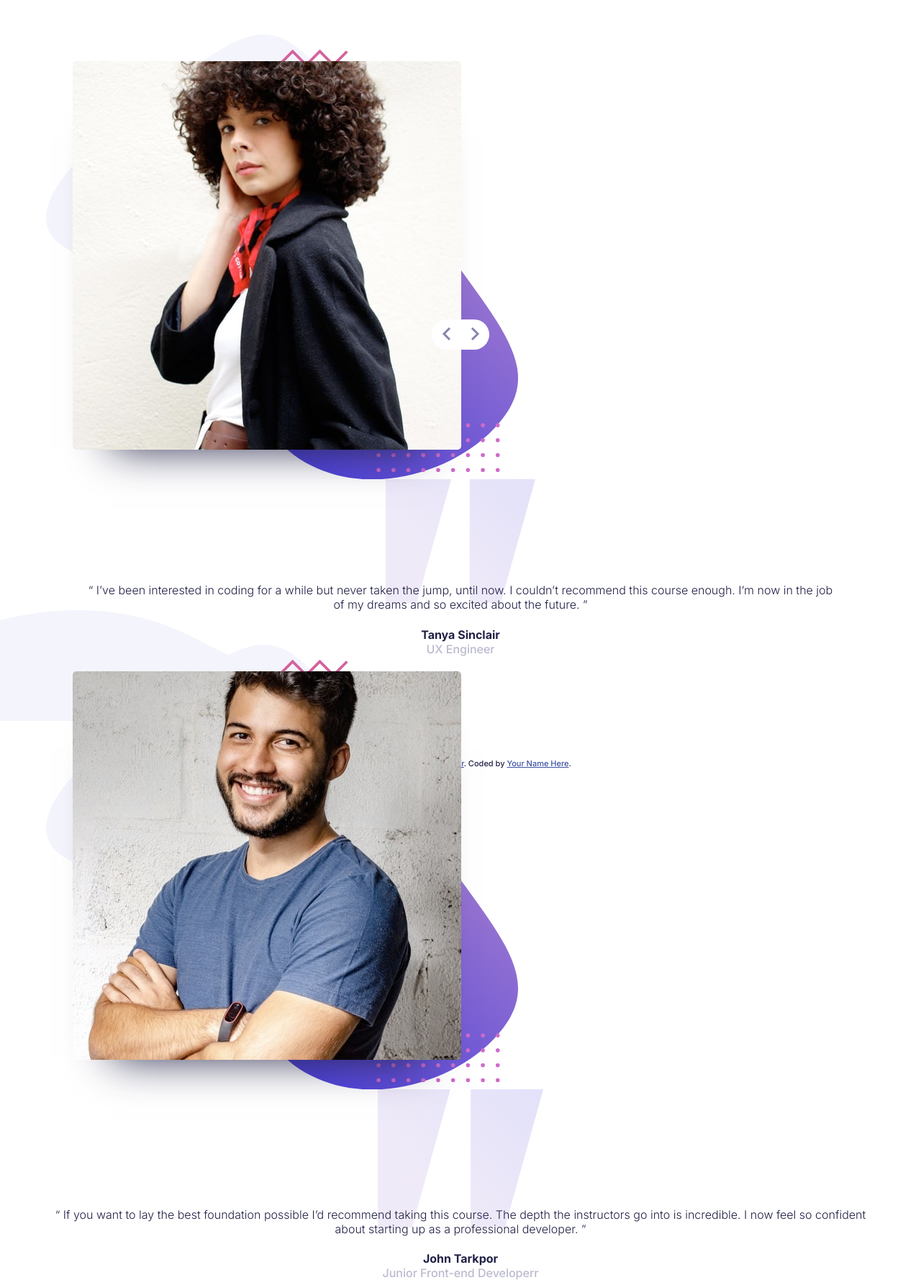
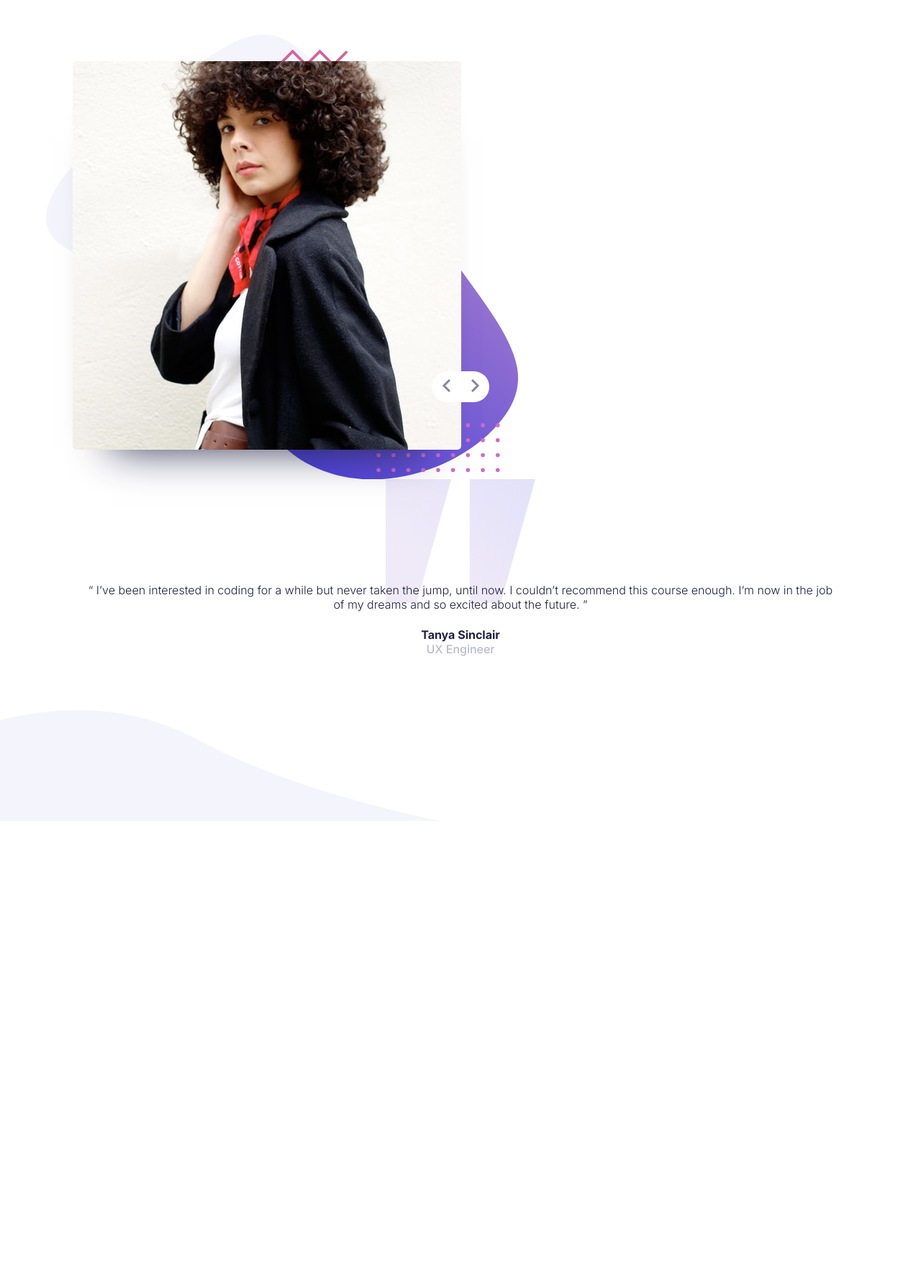
Before and after one commit to jorgeemzu/BootCamp-Testimonial-FrontendMentor, a plain HTML site: page index.html in a window 1280 px wide. Shown: the whole page at 72% size. After the commit the page ends 1141 px from the top, so only its background shows below. Drawn offline with Linux system fonts and the light colour scheme.

Commit message:
modified:   index.html 	modified:   script.js 	modified:   styles.css
Added slide functions on script.js

```diff
--- a/index.html
+++ b/index.html
@@ -20,6 +20,7 @@
 
   <header>
     <div class="slaider">
+      <div class="wrapper">
         <div class="btns">
           <button class="btn__left" ><svg xmlns="http://www.w3.org/2000/svg" width="12" height="18"><path fill="none" stroke="#8585AC" stroke-width="3" d="M11 1L3 9l8 8"/></svg></button>
           <button class="btn__rigth" ><svg xmlns="http://www.w3.org/2000/svg" width="13" height="18"><path fill="none" stroke="#8585AC" stroke-width="3" d="M2 1l8 8-8 8"/></svg></button>
@@ -52,7 +53,7 @@
             </div>
 
           </div>
-        <div class="slaid__text">
+          <div class="slaid__text container">
             <img src="images/pattern-quotes.svg" alt="">
             <div class="text__testimonial">
               <p> “ If you want to lay the best foundation possible I’d recommend taking this course.
@@ -67,7 +68,11 @@
           </div>
       </div>
       </div>
-    <img src="images/pattern-curve.svg" alt="">
+
+    </div>
+    <img class="curve" src="images/pattern-curve.svg" alt="">
+
+    <script src="script.js"></script>
   </header>
 
 
@@ -79,9 +84,9 @@
 
 
 
-  <div class="attribution">
+  <!-- <div class="attribution">
     Challenge by <a href="https://www.frontendmentor.io?ref=challenge" target="_blank">Frontend Mentor</a>.
     Coded by <a href="#">Your Name Here</a>.
-  </div>
+  </div> -->
 </body>
 </html>
--- a/script.js
+++ b/script.js
@@ -4,4 +4,54 @@ let slideImg = document.querySelectorAll('.slaid__img img'),
     slideTextProf = document.querySelectorAll('.text__testimonial--info p'),
     slide = document.querySelectorAll('.slaid'),
     arrowLeft = document.querySelector('.btn__left'),
-    arrowRigth = document.querySelector('.btn__rigth');
+    arrowRigth = document.querySelector('.btn__rigth'),
+    current = 0;
+
+
+        function reset(){
+            for(let i of slide){
+                i.style.display = 'none'
+            }
+        }
+
+        function startSlide(){
+            reset()
+
+            slide[0].style.display = 'block'
+        }
+
+        function goLeft(){
+            reset();
+
+            slide[current - 1].style.display = 'block'
+
+            console.log(slide[current]);
+            current--;
+        }
+
+        function goRight(){
+            reset();
+            slide[current + 1].style.display = 'block'
+
+            current ++;
+        }
+
+        arrowRigth.addEventListener('click', () =>{
+
+            if (current === slide.length - 1){
+                current = -1;
+            }
+
+            goRight();
+        })
+
+        arrowLeft.addEventListener('click', () =>{
+            if (current === 0){
+                current = slide.length;
+
+            }
+
+            goLeft();
+        })
+
+        startSlide();
--- a/styles.css
+++ b/styles.css
@@ -21,22 +21,32 @@ body{
 }
 
 header{
-    padding: 3em 0;
+   padding-top: 3em;
+   height: 100vh;
 }
 
 img, svg{
     max-width: 100%;
+
+}
+
+
+.wrapper{
+    position: relative;
 }
 
 .slaid{
-    margin-bottom: 3em;
-    height: 100vh;
+    margin-bottom: 4.7em;
+    /* height: 100vh; */
+    transition:  3s ease ;
 }
+
+
 
 .slaider, .container{
     width: 90%;
     margin: 0 auto;
-    height: 100vh;
+    /* height: 100vh; */
     position: relative;
 }
 
@@ -64,6 +74,8 @@ img, svg{
 
 }
 
+
+
 .btns{
     margin-top: -1.5em;
     position: absolute;
@@ -74,22 +86,22 @@ img, svg{
     align-items: center;
     justify-content: space-between;
     left: calc(50% - 40px);
-    top: calc(50% + 20px);
-    cursor: S;
+    top: 57%;
 }
-
-
 
 .btn__left,
 .btn__rigth{
-    /* background-image: url(images/icon-prev.svg); */
     padding: .8em;
     background-repeat: no-repeat;
     background-size: contain;
     border: none;
     background-color: transparent;
     width: 80%;
+    cursor: pointer;
+    outline: none;
 }
+
+
 
 .slaid__text{
     text-align: center;
@@ -115,3 +127,7 @@ img, svg{
 .text__testimonial--info p{
     color: var(--grayBlue);
 }
+
+.curve{
+    display: block;
+}
```
Lines whose indentation alone changed are shown as unchanged.
